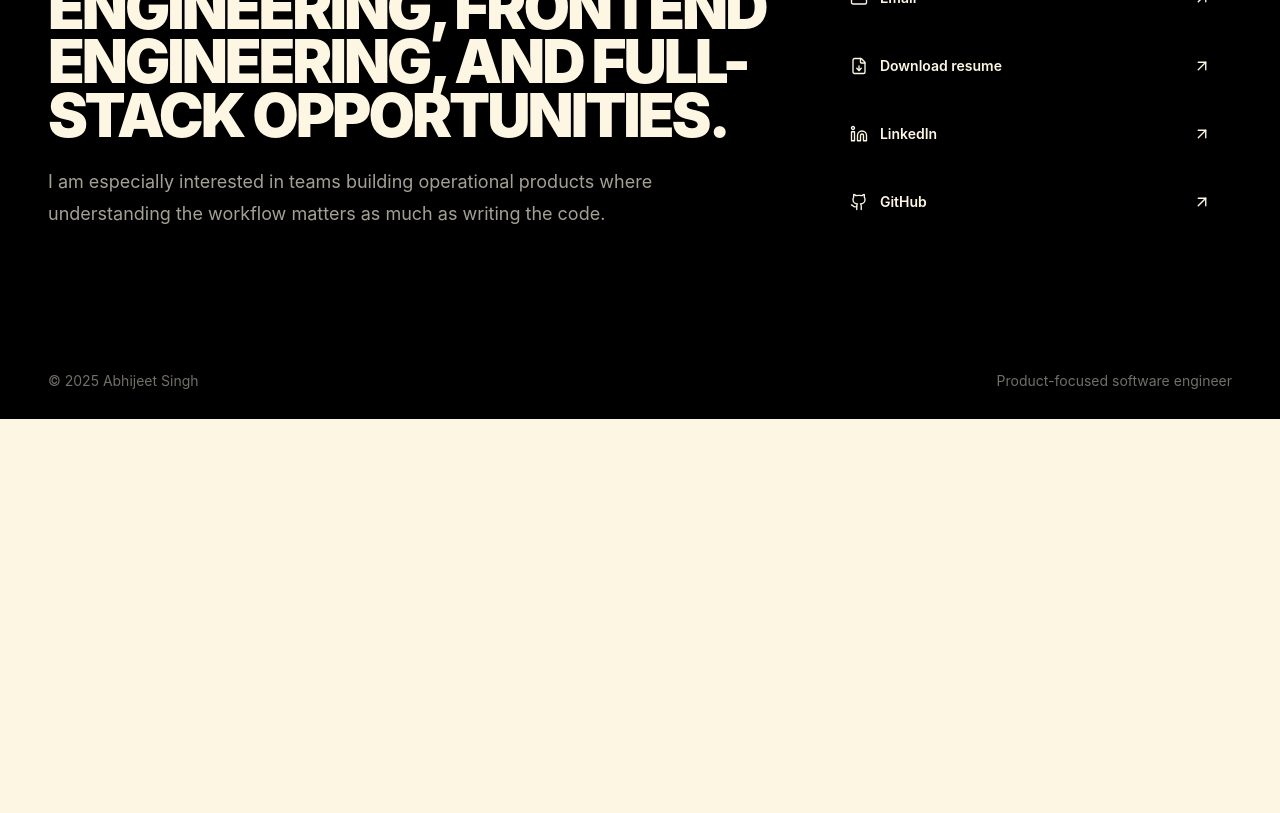
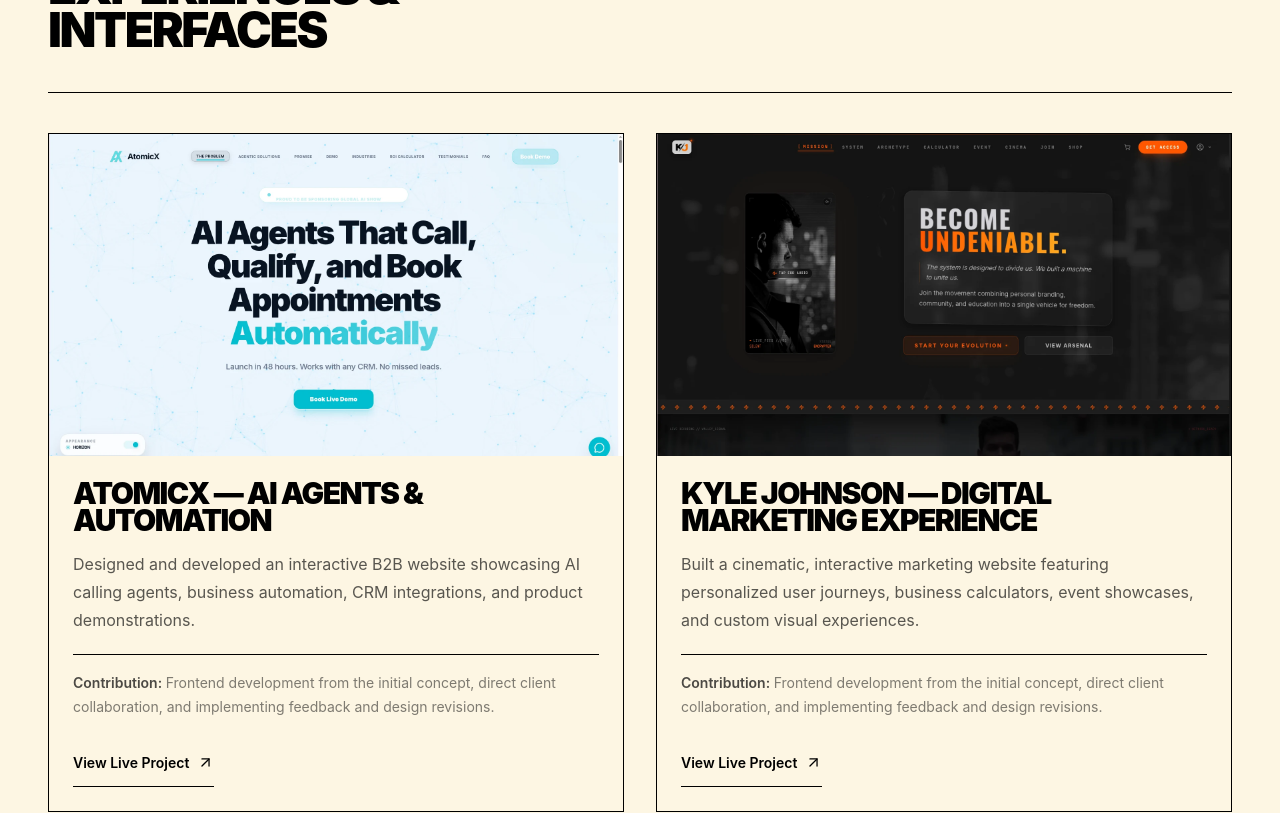
Before and after one commit to Acinnamon9/Portfolio, a Next.js app: page / in a window 1280 px wide. Shown: the part 3260-4073 px from the top of the page. Before the commit the page ends 3679 px from the top, so only its background shows below. Built offline with nearby package versions, Linux system fonts and the light colour scheme.

Commit message:
Refactor code structure for improved readability and maintainability

```diff
--- a/app/page.tsx
+++ b/app/page.tsx
@@ -8,6 +8,7 @@
 import Navbar from "../components/Navbar";
 import HeroSection from "../components/sections/HeroSection";
 import SelectedWorkSection from "../components/sections/SelectedWorkSection";
+import ProductExperiencesSection from "../components/sections/ProductExperiencesSection";
 
 export default function Home() {
   return (
@@ -15,6 +16,7 @@
       <Navbar />
       <HeroSection />
       <SelectedWorkSection />
+      <ProductExperiencesSection />
 
       <section
         id="contact"
--- /dev/null
+++ b/components/sections/ProductExperiencesSection.tsx
@@ -0,0 +1,97 @@
+import Image from "next/image";
+import { ArrowUpRight } from "lucide-react";
+
+const PROJECTS = [
+  {
+    title: "AtomicX — AI Agents & Automation",
+    description:
+      "Designed and developed an interactive B2B website showcasing AI calling agents, business automation, CRM integrations, and product demonstrations.",
+    image: "/projects/atomicx.webp",
+    imageAlt: "AtomicX AI agents and automation website",
+    href: "https://vite-react-one-jet-80.vercel.app/",
+  },
+  {
+    title: "Kyle Johnson — Digital Marketing Experience",
+    description:
+      "Built a cinematic, interactive marketing website featuring personalized user journeys, business calculators, event showcases, and custom visual experiences.",
+    image: "/projects/kyle-johnson.webp",
+    imageAlt: "Kyle Johnson digital marketing website",
+    href: "https://kyle-johnson-digital-marketing.vercel.app/",
+  },
+];
+
+const CONTRIBUTION =
+  "Frontend development from the initial concept, direct client collaboration, and implementing feedback and design revisions.";
+
+export default function ProductExperiencesSection() {
+  return (
+    <section
+      id="product-experiences"
+      className="border-t border-foreground/10 bg-background px-4 py-20 sm:px-6 sm:py-24 lg:px-12 lg:py-28"
+    >
+      <div className="mx-auto max-w-7xl">
+        <div className="grid gap-8 border-b border-foreground/15 pb-10 lg:grid-cols-[minmax(0,0.75fr)_minmax(0,1.25fr)]">
+          <div>
+            <p className="text-xs font-semibold uppercase tracking-[0.2em] text-foreground/40">
+              Product experiences
+            </p>
+            <h2 className="mt-4 max-w-xl text-4xl font-semibold leading-[1.02] tracking-[-0.045em] text-foreground sm:text-5xl">
+              Product Experiences &amp; Interfaces
+            </h2>
+          </div>
+          <p className="max-w-2xl text-lg leading-8 text-foreground/65 lg:justify-self-end">
+            Alongside operational systems, I build polished, interactive
+            websites that turn business goals into clear user experiences.
+          </p>
+        </div>
+
+        <div className="grid gap-8 pt-10 md:grid-cols-2 md:gap-6 lg:gap-8">
+          {PROJECTS.map((project) => (
+            <article
+              key={project.title}
+              className="group flex h-full flex-col border border-foreground/15 bg-background transition-transform duration-300 hover:-translate-y-1 hover:border-foreground/35"
+            >
+              <div className="relative aspect-video overflow-hidden bg-foreground/5">
+                <Image
+                  src={project.image}
+                  alt={project.imageAlt}
+                  fill
+                  sizes="(max-width: 767px) 100vw, (max-width: 1279px) 50vw, 600px"
+                  className="object-cover transition-transform duration-500 group-hover:scale-[1.02]"
+                />
+              </div>
+
+              <div className="flex grow flex-col p-5 sm:p-6">
+                <h3 className="text-2xl font-semibold leading-tight tracking-[-0.035em] text-foreground sm:text-3xl">
+                  {project.title}
+                </h3>
+                <p className="mt-4 text-base leading-7 text-foreground/65">
+                  {project.description}
+                </p>
+                <p className="mt-5 border-t border-foreground/10 pt-4 text-sm leading-6 text-foreground/50">
+                  <span className="font-semibold text-foreground/70">
+                    Contribution:{" "}
+                  </span>
+                  {CONTRIBUTION}
+                </p>
+                <a
+                  href={project.href}
+                  target="_blank"
+                  rel="noopener noreferrer"
+                  className="mt-6 inline-flex min-h-11 w-fit items-center gap-2 border-b border-foreground pb-1 text-sm font-semibold text-foreground transition-opacity hover:opacity-60"
+                >
+                  View Live Project
+                  <ArrowUpRight
+                    size={17}
+                    strokeWidth={1.8}
+                    aria-hidden="true"
+                  />
+                </a>
+              </div>
+            </article>
+          ))}
+        </div>
+      </div>
+    </section>
+  );
+}
--- a/global.css
+++ b/global.css
@@ -59,6 +59,22 @@
 
 html {
   scroll-behavior: smooth;
+  scrollbar-width: auto;
+  scrollbar-color: auto;
+}
+
+html::-webkit-scrollbar {
+  width: 12px;
+  height: 12px;
+}
+
+html::-webkit-scrollbar-track {
+  background: transparent;
+}
+
+html::-webkit-scrollbar-thumb {
+  background: var(--foreground);
+  border-radius: 999px;
 }
 
 body {
```
Also changed, not shown: public/projects/atomicx.webp (added), public/projects/kyle-johnson.webp (added).
